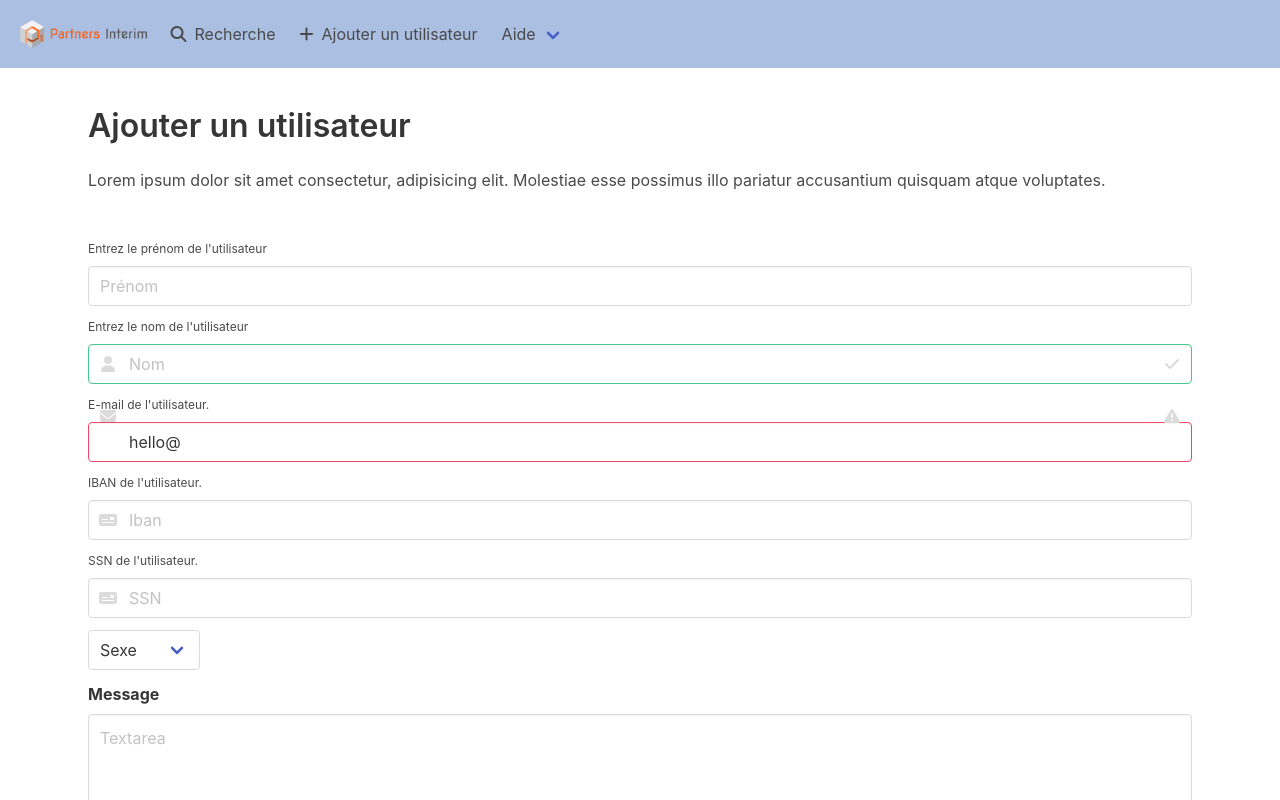
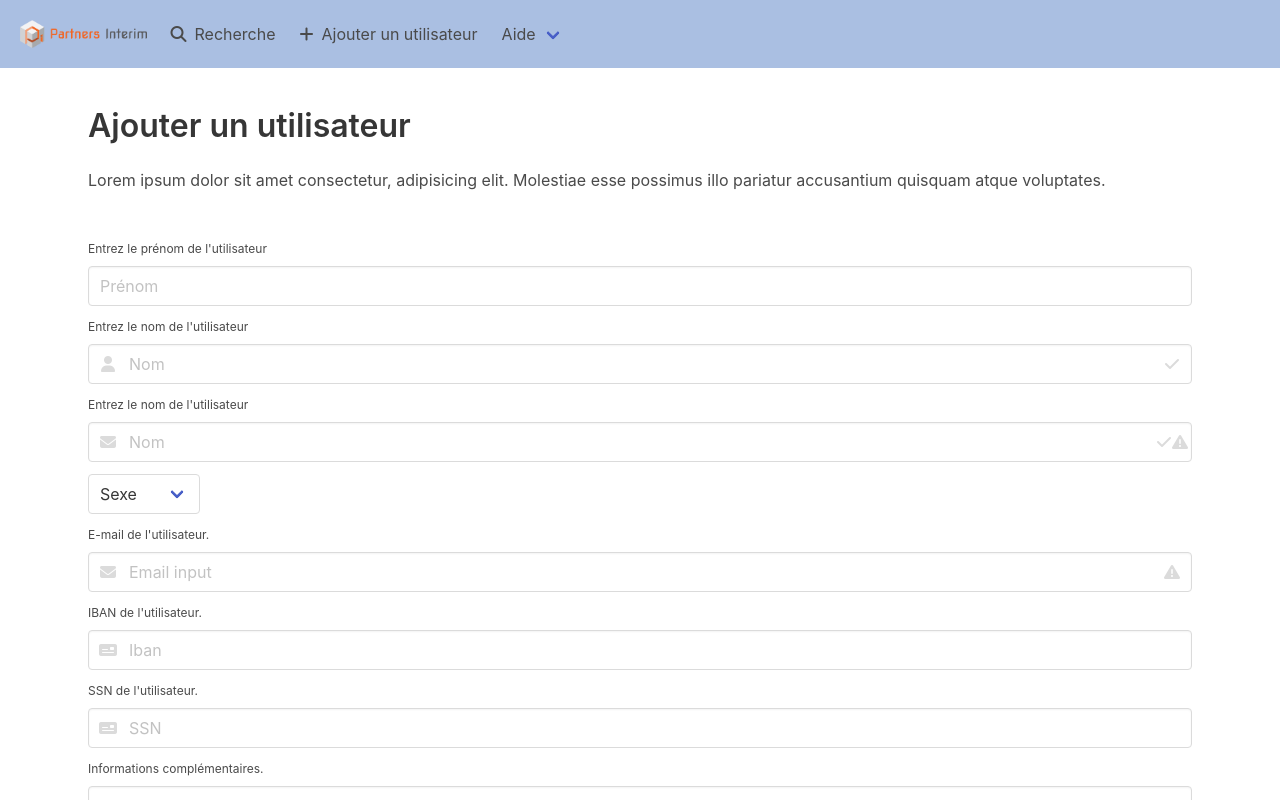
Before and after one commit to stoyann-open-classrooms/test_interim, a SvelteKit app: page /add-user in a window 1280 px wide. Shown: the top 800 px of the page. Built offline with nearby package versions, Linux system fonts and the light colour scheme.

Commit message:
restructuration cards

```diff
--- a/src/components/shared/Footer.svelte
+++ b/src/components/shared/Footer.svelte
@@ -1,4 +1,4 @@
-<footer class="footer fixed-botom">
+<footer class="footer fixed-bottom">
 	<div class="content has-text-centered">
 		<div class="m-3">
 			<a class="m-4" href="/about"> <i class=" mr-2 fa-solid fa-comment-dots" /> A propos</a>
--- a/src/routes/add-user/+page.svelte
+++ b/src/routes/add-user/+page.svelte
@@ -17,7 +17,7 @@
 		<div class="field">
 			<p class="help mb-2">Entrez le nom de l'utilisateur</p>
 			<div class="control has-icons-left has-icons-right">
-				<input class="input is-success" type="text" placeholder="Nom" />
+				<input class="input" type="text" placeholder="Nom" />
 				<span class="icon is-small is-left">
 					<i class="fas fa-user" />
 				</span>
@@ -28,9 +28,33 @@
 		</div>
 
 		<div class="field">
+			<p class="help mb-2">Entrez le nom de l'utilisateur</p>
 			<div class="control has-icons-left has-icons-right">
-				<p class="help mb-2">E-mail de l'utilisateur.</p>
-				<input class="input is-danger" type="email" placeholder="Email input" value="hello@" />
+				<input class="input" type="text" placeholder="Nom" />
+				<span class="icon is-small is-left">
+					<i class="fas fa-envelope" />
+				</span>
+				<span class="icon is-small is-right">
+					<i class="fas fa-check" />
+					<i class="fas fa-exclamation-triangle" />
+				</span>
+			</div>
+		</div>
+		<div class="field">
+			<div class="control">
+				<div class="select">
+					<select>
+						<option>Sexe</option>
+						<option>Homme </option>
+						<option>Femme</option>
+					</select>
+				</div>
+			</div>
+		</div>
+		<div class="field">
+			<p class="help mb-2">E-mail de l'utilisateur.</p>
+			<div class="control has-icons-left has-icons-right">
+				<input class="input" type="email" placeholder="Email input" />
 				<span class="icon is-small is-left">
 					<i class="fas fa-envelope" />
 				</span>
@@ -63,21 +87,9 @@
 		</div>
 
 		<div class="field">
+			<p class="help mb-2">Informations complémentaires.</p>
 			<div class="control">
-				<div class="select">
-					<select>
-						<option>Sexe</option>
-						<option>Homme </option>
-						<option>Femme</option>
-					</select>
-				</div>
-			</div>
-		</div>
-
-		<div class="field">
-			<label class="label">Message</label>
-			<div class="control">
-				<textarea class="textarea" placeholder="Textarea" />
+				<textarea class="textarea" />
 			</div>
 		</div>
 		<div class="field is-grouped is-grouped-centered">
```
Also changed, not shown: src/components/Home/UserCard.svelte (+14 -21 lines), src/routes/bug-report/+page.svelte (+6 -1 lines).
